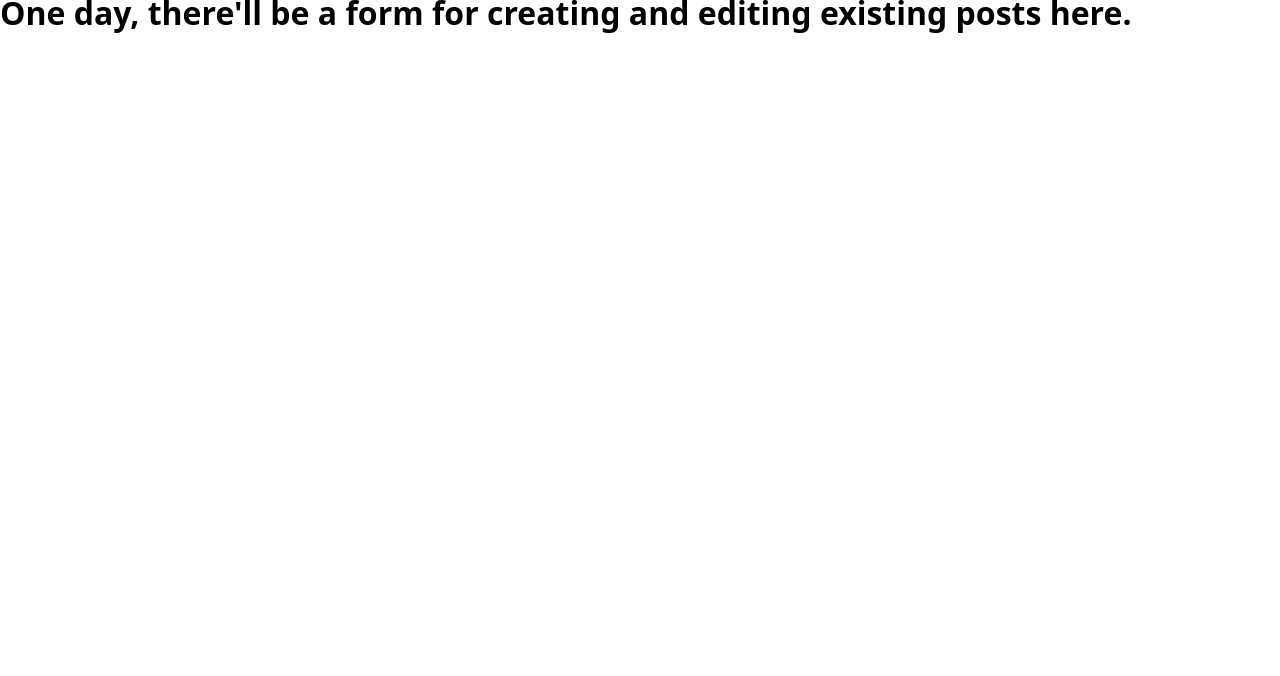
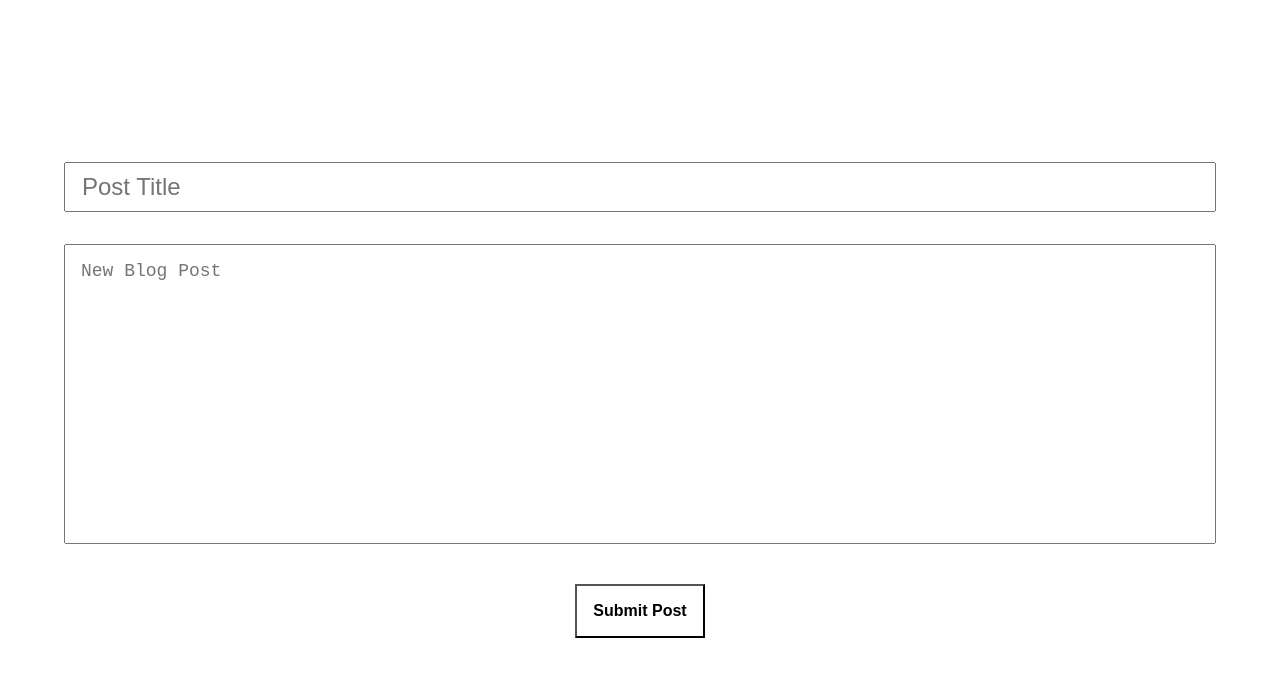
Before and after one commit to charlesmartinreed/mano-machina-post-fetcher-api, a website: page frontend/index.html in a window 1280 px wide. Drawn offline with Linux system fonts and the light colour scheme.

Commit message:
Add html/css skeleton for new/edit post page.

```diff
--- a/frontend/index.html
+++ b/frontend/index.html
@@ -9,8 +9,22 @@
     <title>Mano e Machina Post Creator (pre-alpha)</title>
   </head>
   <body>
-    <h1>
-      One day, there'll be a form for creating and editing existing posts here.
-    </h1>
+    <div id="container__page">
+      <form action="" id="form__new__edit__post">
+        <input
+          type="text"
+          name="input__post__title"
+          id="input__post__title"
+          placeholder="Post Title"
+        />
+        <textarea
+          name="new-post"
+          id="textarea__post"
+          autocomplete="off"
+          placeholder="New Blog Post"
+        ></textarea>
+        <input type="submit" id="submit__button" value="Submit Post" />
+      </form>
+    </div>
   </body>
 </html>
--- a/frontend/styles/main.css
+++ b/frontend/styles/main.css
@@ -9,4 +9,53 @@ body {
   font-family: system-ui, -apple-system, BlinkMacSystemFont, "Segoe UI", Roboto,
     Oxygen, Ubuntu, Cantarell, "Open Sans", "Helvetica Neue", sans-serif;
   line-height: 1.6rem;
+  height: 100vh;
+  width: 100vw;
+  text-align: center;
 }
+
+#container__page {
+  width: 100%;
+  height: 100%;
+
+  display: grid;
+  grid-template-columns: 1fr;
+  justify-content: center;
+  align-items: center;
+  /* gap: 1.5rem; */
+}
+
+textarea {
+  resize: none;
+  width: 90%;
+  min-height: 300px;
+  padding: 1rem;
+
+  font-size: 18px;
+}
+
+textarea:invalid {
+  border: 3px solid crimson;
+}
+
+#input__post__title {
+  width: 90%;
+  height: 50px;
+  padding: 0.5rem 0 0.5rem 1rem;
+  font-size: 24px;
+}
+
+#submit__button {
+  background: none;
+  /* border: none; */
+  cursor: pointer;
+
+  padding: 1rem;
+  font-size: 16px;
+  /* text-transform: uppercase; */
+  font-weight: 700;
+}
+
+form > * {
+  margin: 1rem 0;
+}
```
